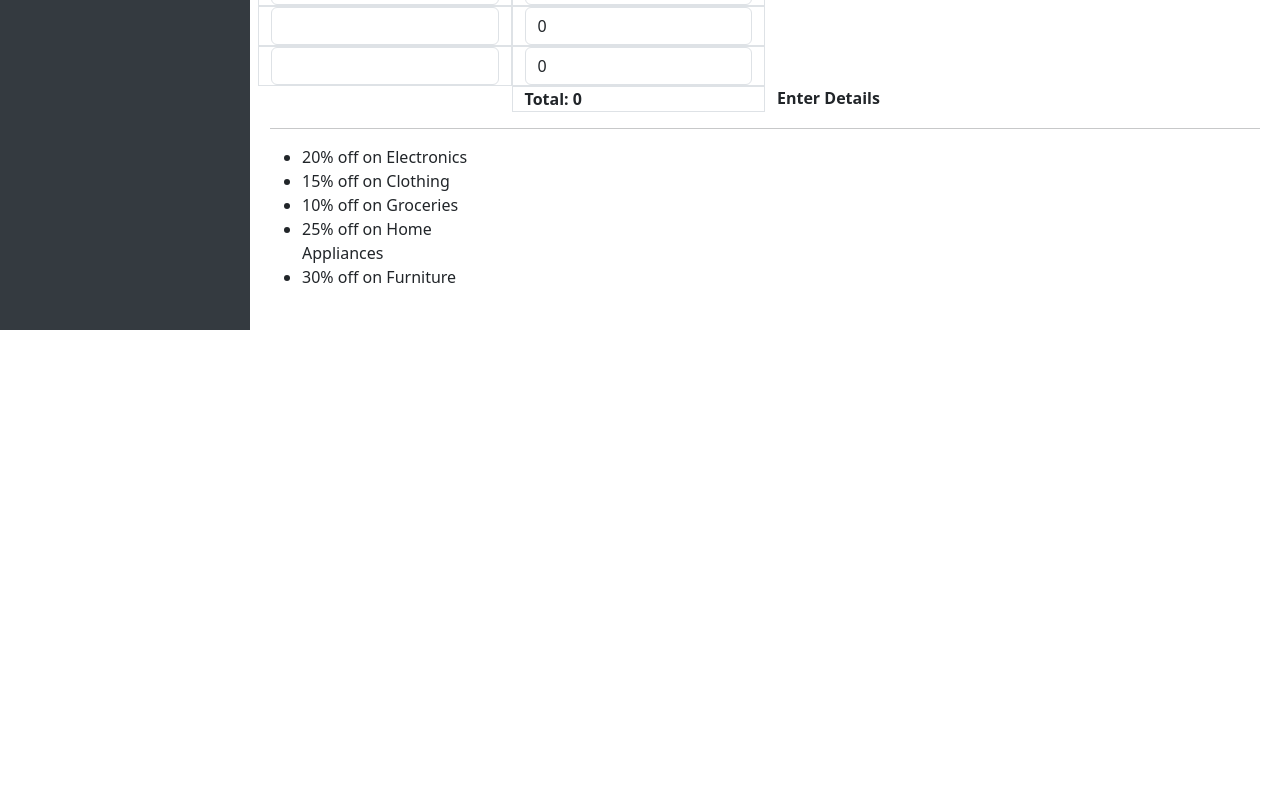
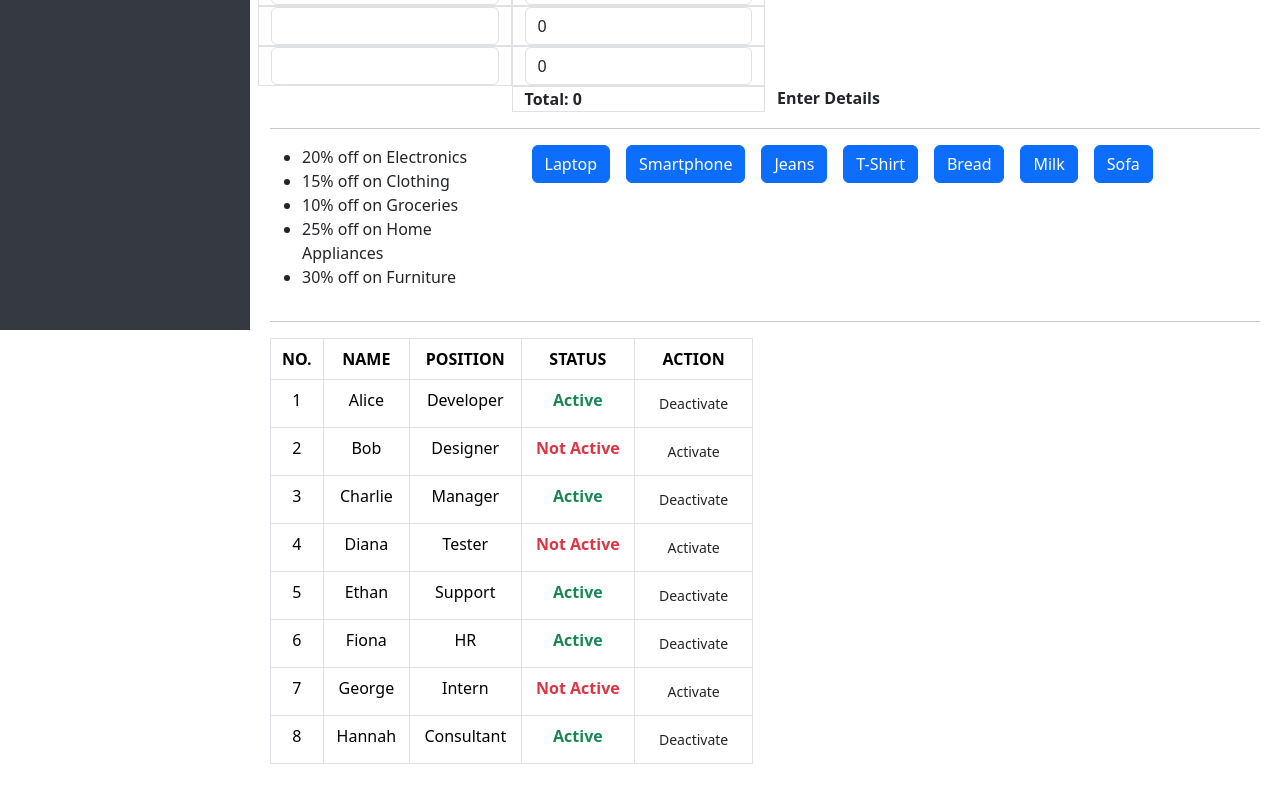
Before and after one commit to MrSarayno/Practice_project, an Angular app: page /control-flow in a window 1280 px wide. Shown: the part 470-1270 px from the top of the page. Before the commit the page ends 800 px from the top, so only its background shows below. Built offline with nearby package versions, Linux system fonts and the light colour scheme.

Commit message:
New Component

```diff
--- a/src/app/app.html
+++ b/src/app/app.html
@@ -49,7 +49,7 @@
         <a routerLink="data-binding">Data Binding</a>
         <a routerLink="signal">Signal</a>
         <a routerLink="variables">Variables</a>
-        <a href="#">Logout</a>
+        <a href="/log-out">Logout</a>
     </div>
 
     <!-- Main Content -->
--- a/src/app/components/control-flow/control-flow.html
+++ b/src/app/components/control-flow/control-flow.html
@@ -133,4 +133,48 @@
             }
         </ul>
     </div>
+    <div class="col-8">
+        @for (item of productList; track $index) {
+        <button class="btn btn-primary mx-2">{{item}}</button>
+        }
     </div>
+</div>
+
+<hr>
+
+<div class="row">
+    <div class="col-6">
+        <table class="table table-bordered text-center">
+            <thead>
+                <tr>
+                    <th>NO.</th>
+                    <th>NAME</th>
+                    <th>POSITION</th>
+                    <th>STATUS</th>
+                    <th>ACTION</th>
+                </tr>
+            </thead>
+            <tbody>
+                @for (item of employeeList; track $index) {
+                <tr>
+                    <td>{{ $index + 1 }}</td>
+                    <td>{{ item.name }}</td>
+                    <td>{{ item.position }}</td>
+                    <td>
+                        @if (item.isActive) {
+                        <strong class="text-success">Active</strong>
+                        } @else {
+                        <strong class="text-danger">Not Active</strong>
+                        }
+                    </td>
+                    <td>
+                        <button class="btn btn-sm" (click)="toggleStatus(item)">
+                            {{ item.isActive ? 'Deactivate' : 'Activate' }}
+                        </button>
+                    </td>
+                </tr>
+                }
+            </tbody>
+        </table>
+    </div>
+</div>
--- a/src/app/components/control-flow/control-flow.ts
+++ b/src/app/components/control-flow/control-flow.ts
@@ -59,4 +59,30 @@ export class ControlFlow {
     '25% off on Home Appliances',
     '30% off on Furniture',
   ];
+
+  productList: string[] = [
+    'Laptop',
+    'Smartphone',
+    'Jeans',
+    'T-Shirt',
+    'Bread',
+    'Milk',
+    'Sofa',
+  ];
+
+  employeeList = [
+    { name: 'Alice', position: 'Developer', isActive: true },
+    { name: 'Bob', position: 'Designer', isActive: false },
+    { name: 'Charlie', position: 'Manager', isActive: true },
+    { name: 'Diana', position: 'Tester', isActive: false },
+    { name: 'Ethan', position: 'Support', isActive: true },
+    { name: 'Fiona', position: 'HR', isActive: true },
+    { name: 'George', position: 'Intern', isActive: false },
+    { name: 'Hannah', position: 'Consultant', isActive: true },
+  ];
+
+  toggleStatus(employee: any) {
+    employee.isActive = !employee.isActive;
+  }
+
 }
```
Also changed, not shown: src/app/components/dynamic-css-class/dynamic-css-class.css (added), src/app/components/dynamic-css-class/dynamic-css-class.html (renamed from src/app/dynamic-css-class/dynamic-css-class.html), src/app/components/dynamic-css-class/dynamic-css-class.ts (renamed from src/app/dynamic-css-class/dynamic-css-class.ts), 1 other file (tests, documents, lock files or other folders). Lines whose indentation alone changed are shown as unchanged.
